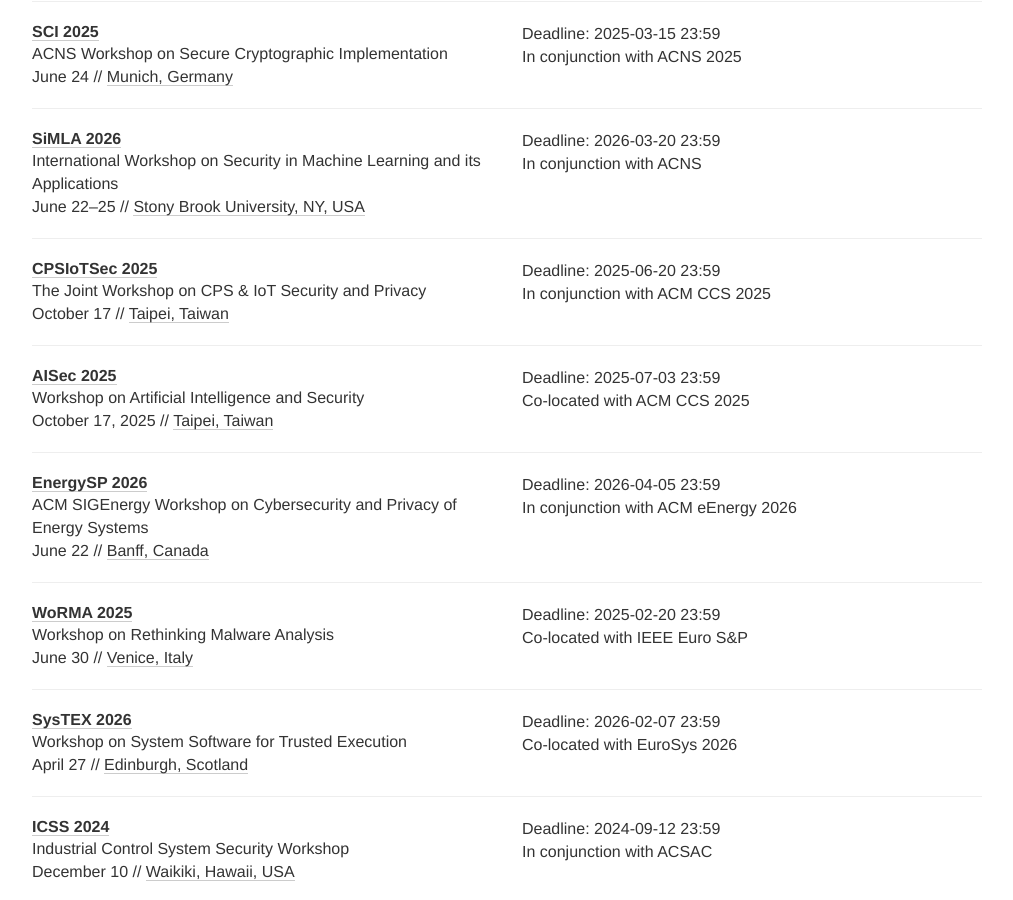
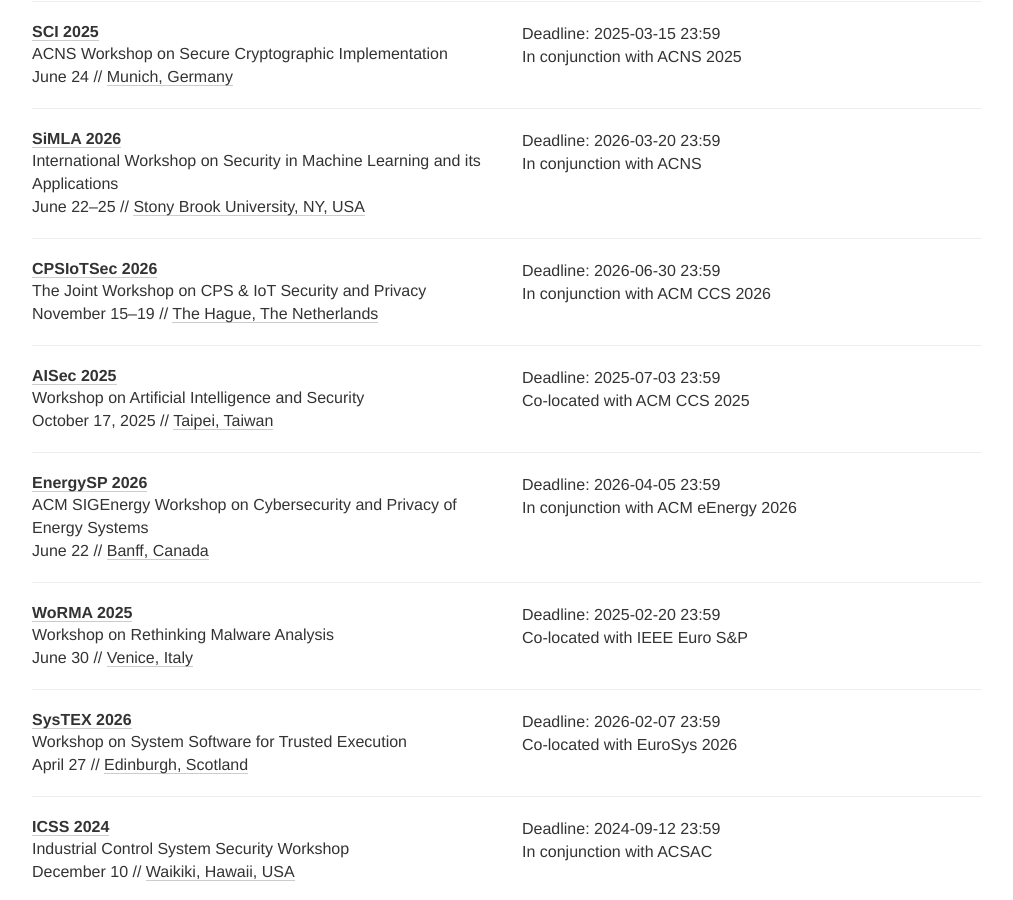
Before and after one commit to sec-deadlines/sec-deadlines.github.io, a Jekyll site: the page built from index.html, in a window 1280 px wide and 900 px high, scrolled down 16449 px. Shown: the whole window, without its empty margins (133-1146 px from the left). Built offline with Jekyll 4.4.1, drawn with Linux system fonts in a browser that asks for light colours; nearby versions of some CDN libraries; comment, search, counter and statistics services are not loaded.

Commit message:
Update CPSIoTSec

```diff
--- a/_data/conferences.yml
+++ b/_data/conferences.yml
@@ -971,12 +971,12 @@
 
 - name: CPSIoTSec
   description: The Joint Workshop on CPS & IoT Security and Privacy
-  year: 2025
-  link: https://cpsiotsec2025.github.io/
-  deadline: ["2025-06-20 23:59"]
-  comment: In conjunction with ACM CCS 2025
-  date: October 17
-  place: Taipei, Taiwan
+  year: 2026
+  link: https://cpsiotsec2026.github.io/
+  deadline: ["2026-06-30 23:59"]
+  comment: In conjunction with ACM CCS 2026
+  date: November 15-19
+  place: The Hague, The Netherlands
   tags: [SEC, PRIV, SHOP, OTHERS]
 
 - name: AISec
```
